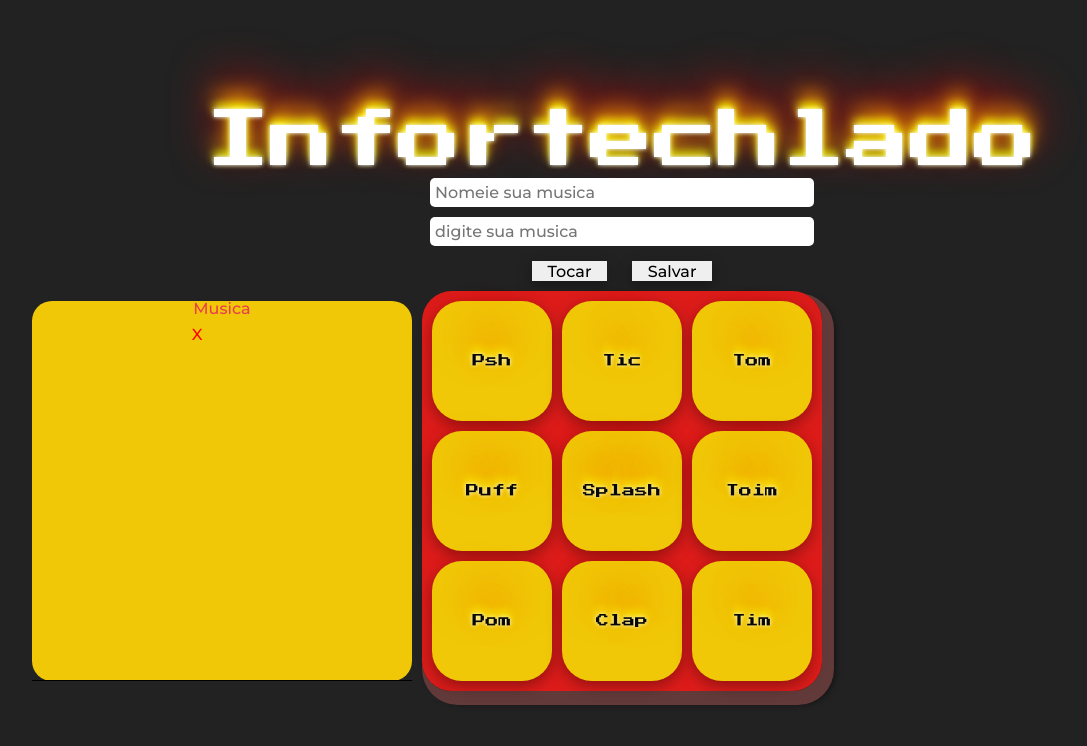
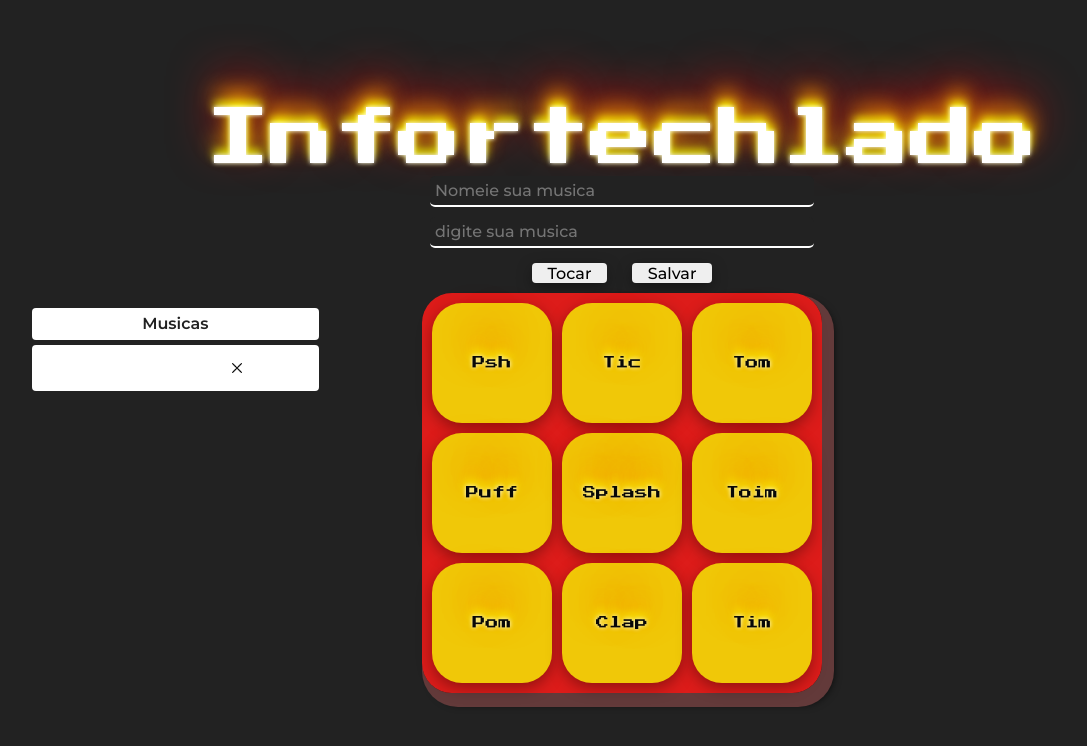
Before and after one commit to hit25082000/Infortechlado, a plain HTML site: page index.html in a window 1280 px wide. Both pictures are taken after a click on the button "Salvar". Shown: the whole page, without its empty margins (18-1105 px from the left). Drawn offline with Linux system fonts and the light colour scheme.

Commit message:
Css aprimorado

```diff
--- a/css/estilos.css
+++ b/css/estilos.css
@@ -122,6 +122,7 @@ input[type="button"] {
   transition-timing-function: ease;
   transition-delay: 0s;
   box-shadow: rgba(0, 0, 0, 0.35) 0px 5px 15px;
+  border-radius: .25rem;
 }
 
 input[type="button"]:hover {
@@ -133,27 +134,64 @@ input[type="button"]:hover {
   cursor: pointer;
 }
 
-.Musicas {
-  justify-content: auto;
-  margin: 10px;
-  color: #e93d50;
-  background-color: #f0c808;
-  border-radius: 20px;
-  gap: 2px;
+table thead tr th:first-child {
+  border-radius: 0.25rem .25rem .25rem 0.25rem;
 }
 
-.Musicas tbody tr td {
-  padding: 10px;
-  color: red;
-  border-bottom: #000 solid 1px;
-  max-height: 20px;
+table tbody tr td:first-child {
+  border-radius: 0.25rem 0 0 0.25rem;
 }
 
-.XD td {
-  display: inline;
-  height: 10px;
+table tbody tr td:last-child {
+  border-radius: 0 0.25rem 0.25rem 0;
 }
 
+table thead tr th:last-child {
+  background: #222;
+}
+
+table thead th {
+  background: white;
+  font-weight: bold;
+  padding: .5rem 1rem;
+}
+
+table tbody td {
+  background-color: white;
+  margin-top: 10px;
+  text-align: left;
+  padding: 15px;
+  font-weight: bold;
+  transition: cubic-bezier(12);
+}
+
+table tbody td:hover {
+  color: red;
+  transform: translateY(1px);
+  background-color: #f0c808;
+}
+
+table tbody td:last-child {
+  text-align: center;
+  transition: cubic-bezier(12);
+}
+
+table tbody td:last-child:hover {
+  background-color: red;
+  transform: translateY(1px);
+}
+
+.Musicas {
+  margin: 10px;
+  color: #222;
+  align-self: start;
+  border-collapse: separate;
+  border-spacing: 0 5px;
+}
+
+img {
+  width: 10px;
+}
 
 .Criacao {
   display: flex;
@@ -167,5 +205,13 @@ input[type="text"] {
   margin: 5px;
   padding: 5px;
   outline: none;
+  color: white;
+  background-color: #222;
+  border-bottom: 2px solid white;
   border-radius: 5px;
+  transition: ease-in-out 1s;
 }
+
+input[type="text"]:focus {
+  transform: scale(1.05);
+}
--- a/index.html
+++ b/index.html
@@ -40,12 +40,13 @@
         <table class="Musicas">
             <thead>
                 <tr>
-                    <th colspan="3">Musica</th>
+                    <th colspan="3">
+                        Musicas
+                    </th>
                     <th></th>
                 </tr>
             </thead>
             <tbody>
-
             </tbody>
         </table>
         <section class="teclado">
--- a/main.js
+++ b/main.js
@@ -138,8 +138,10 @@ function Exibir(musica, index) {
     let TabelaMusicas = document.querySelector(".Musicas tbody")
     let tr = document.createElement('tr')
     tr.innerHTML = `
-    <td class="XD" onclick="MusicConfig.Play(${index})" style="cursor: pointer;" ><h1>${Name} </h1></td>
-    <td onclick="MusicConfig.Remove(${index})" style="cursor: pointer;"> X </td>
+    <td onclick="MusicConfig.Play(${index})" style="cursor: pointer;" >${Name} </td>
+    <td onclick="MusicConfig.Remove(${index})" style="cursor: pointer;">
+     <img width="5" heigh="5"  src="./images/657059.png" alt="">
+     </td>
     `
     TabelaMusicas.appendChild(tr)
 }
```
Also changed, not shown: images/657059.png (added).
